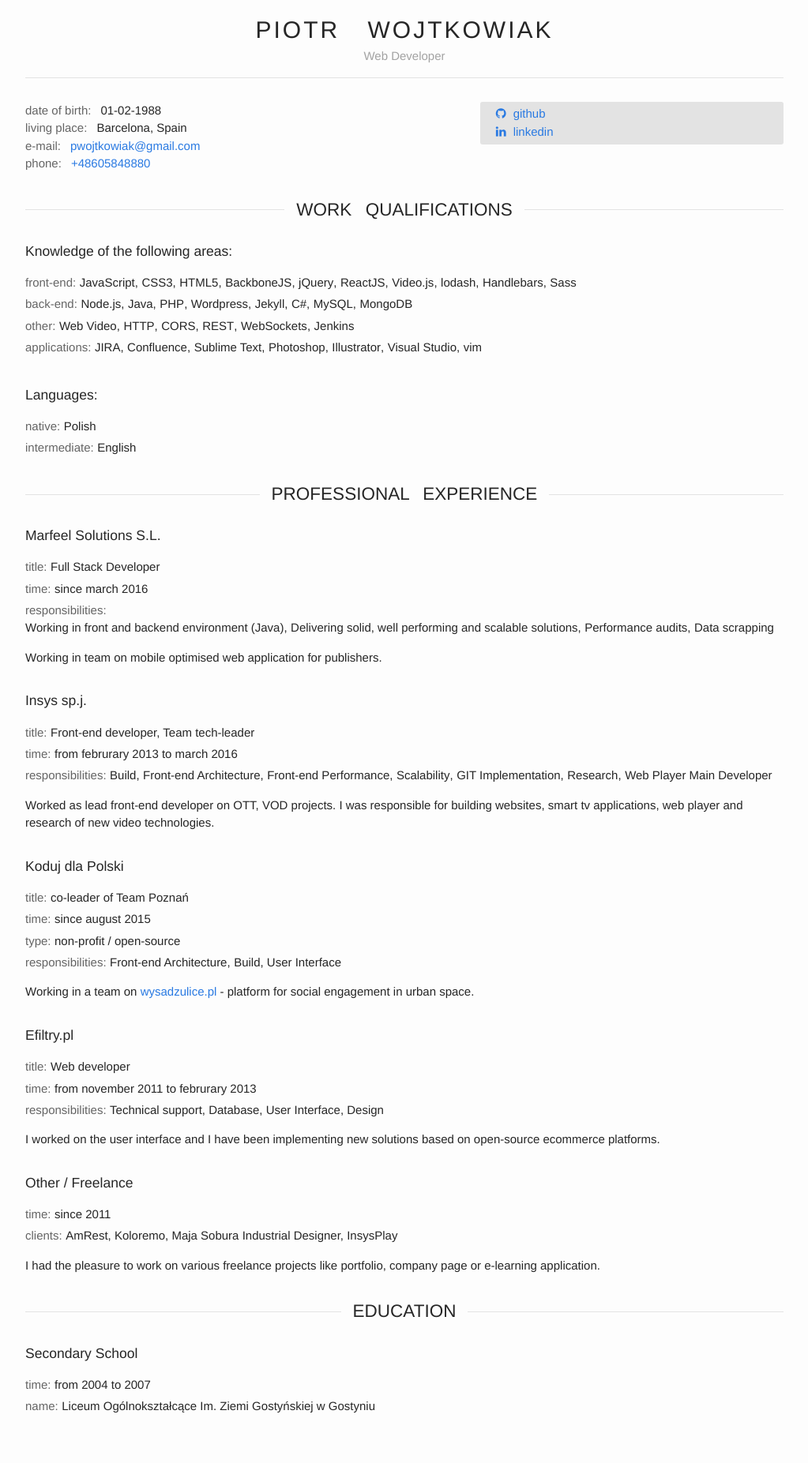
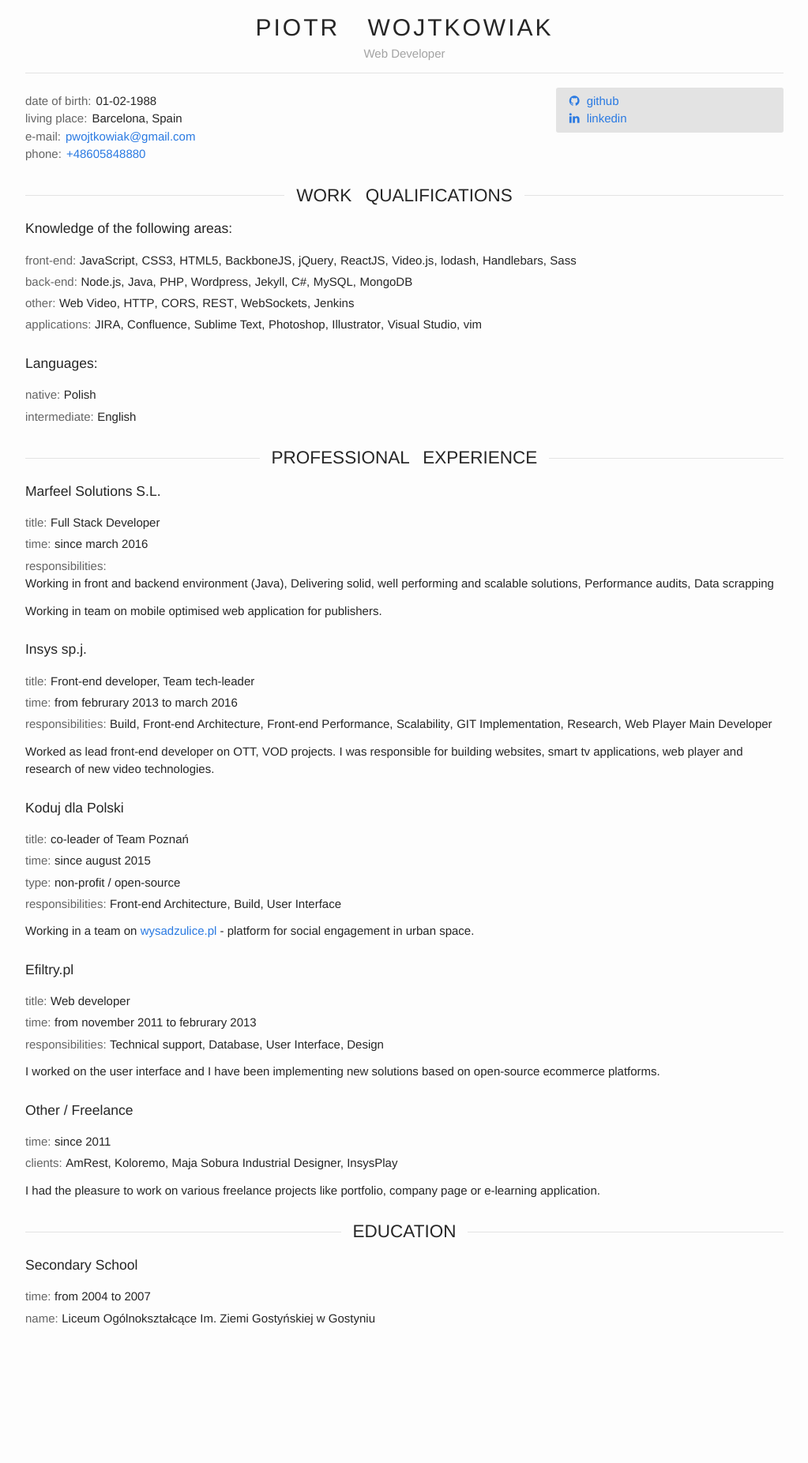
Before and after one commit to cmwd/cmwd.github.io, a Jekyll site: the page built from index.html, in a window 1280 px wide. Shown: the whole page at 79% size, without its empty margins (128-1151 px from the left). Built offline with Jekyll 4.4.1, drawn with Linux system fonts in a browser that asks for light colours; nearby versions of some CDN libraries; after the commit the page ends 1729 px from its top, so only the background shows below that.

Commit message:
Minor CSS fixes

```diff
--- a/_sass/_aside-box.scss
+++ b/_sass/_aside-box.scss
@@ -1,11 +1,14 @@
 .aside-box {
+  margin-top: $half-spacing;
+
   @include media-query($mq-sm) {
-    flex-basis: 40%;
+    min-width: 30%;
+    margin-top: -$quater-spacing;
   }
 
   &__content {
     background: $secondary-color;
-    padding: .3em  1em;
+    padding: $quater-spacing $half-spacing;
     border-radius: .2em;
   }
 
@@ -15,9 +18,9 @@
   }
 
   &__link {
+    font-size: $base-font-size;
     white-space: nowrap;
-    display: block;
-    margin: $quater-spacing 0;
+    line-height: $base-line-height;
 
     @include media-query($mq-md) {
       display: inline;
@@ -31,11 +34,13 @@
   }
 
   &__link-holder {
+    font-size: 0;
+
     &--www {
       display: none;
 
       @media print {
-        display: block;
+        display: list-item;
       }
     }
   }
--- a/_sass/_layout.scss
+++ b/_sass/_layout.scss
@@ -23,15 +23,7 @@
       flex-direction: row;
     }
 
-    &__child:nth-child(2n) {
-      margin-top: $half-spacing;
-    }
-
     @include media-query($mq-sm) {
       flex-direction: row;
-
-      .grid__child {
-        margin-top: 0;
-      }
     }
 }
--- a/_sass/_list.scss
+++ b/_sass/_list.scss
@@ -10,6 +10,7 @@
   &__content {
     font-size: $base-font-size;
     display: inline;
+    line-height: $base-line-height;
   }
 
   &__label {
@@ -17,7 +18,7 @@
 
     &:after {
       content: ":";
-      margin-right: .75rem;
+      margin-right: $quater-spacing;
     }
   }
 }
--- a/css/main.scss
+++ b/css/main.scss
@@ -12,10 +12,10 @@ $small-font-size:  $base-font-size * 0.875;
 $base-line-height: 1.5;
 $print-base-font-size: 12px;
 
-$spacing-unit:     30px;
-$default-spacing: 2em;
-$half-spacing: 1em;
-$quater-spacing: .25em;
+$spacing-unit: 30px;
+$default-spacing: 1.5rem;
+$half-spacing: ($default-spacing / 2);
+$quater-spacing: ($half-spacing / 2);
 $print-default-spacing: 1em;
 $print-half-spacing: .5em;
 
```
